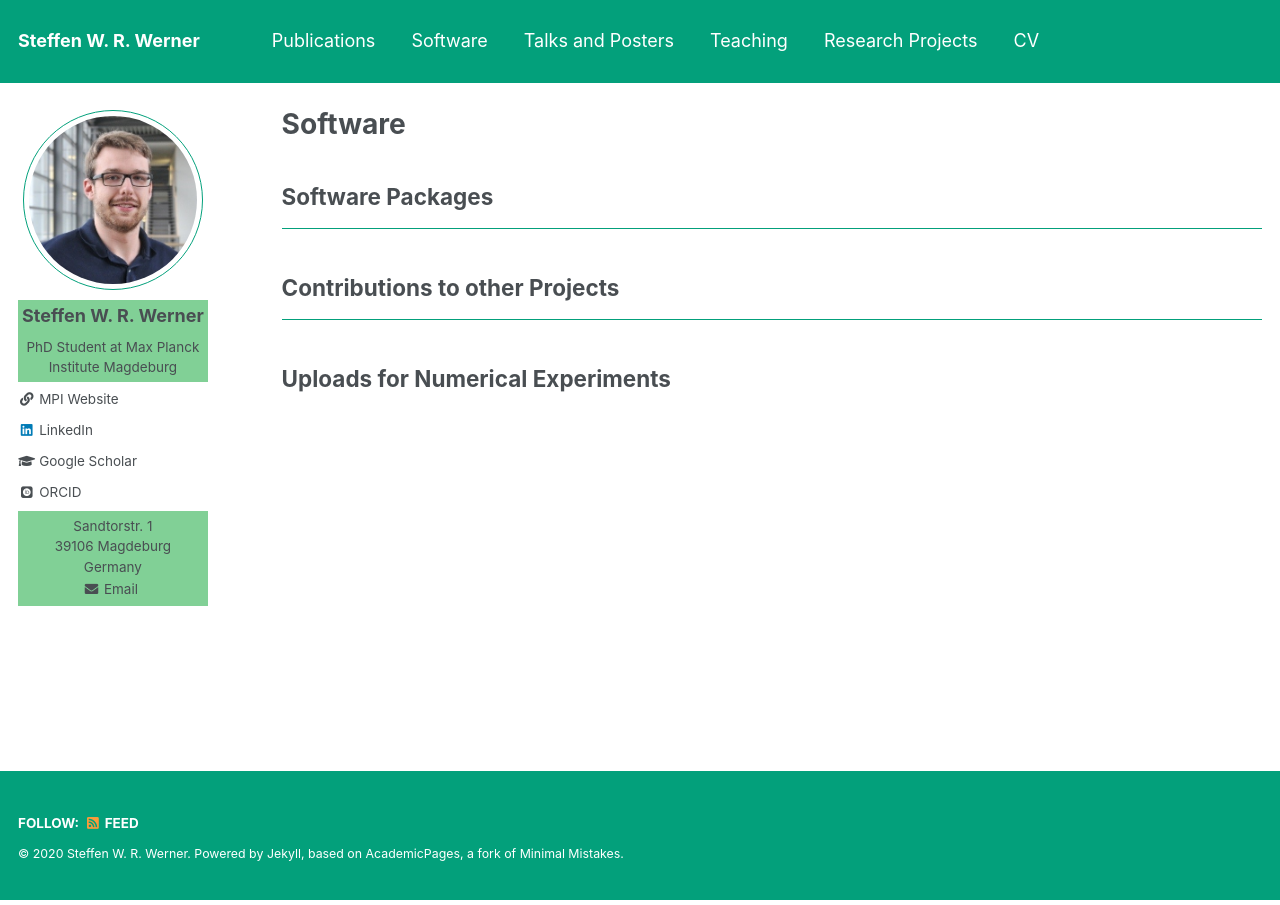
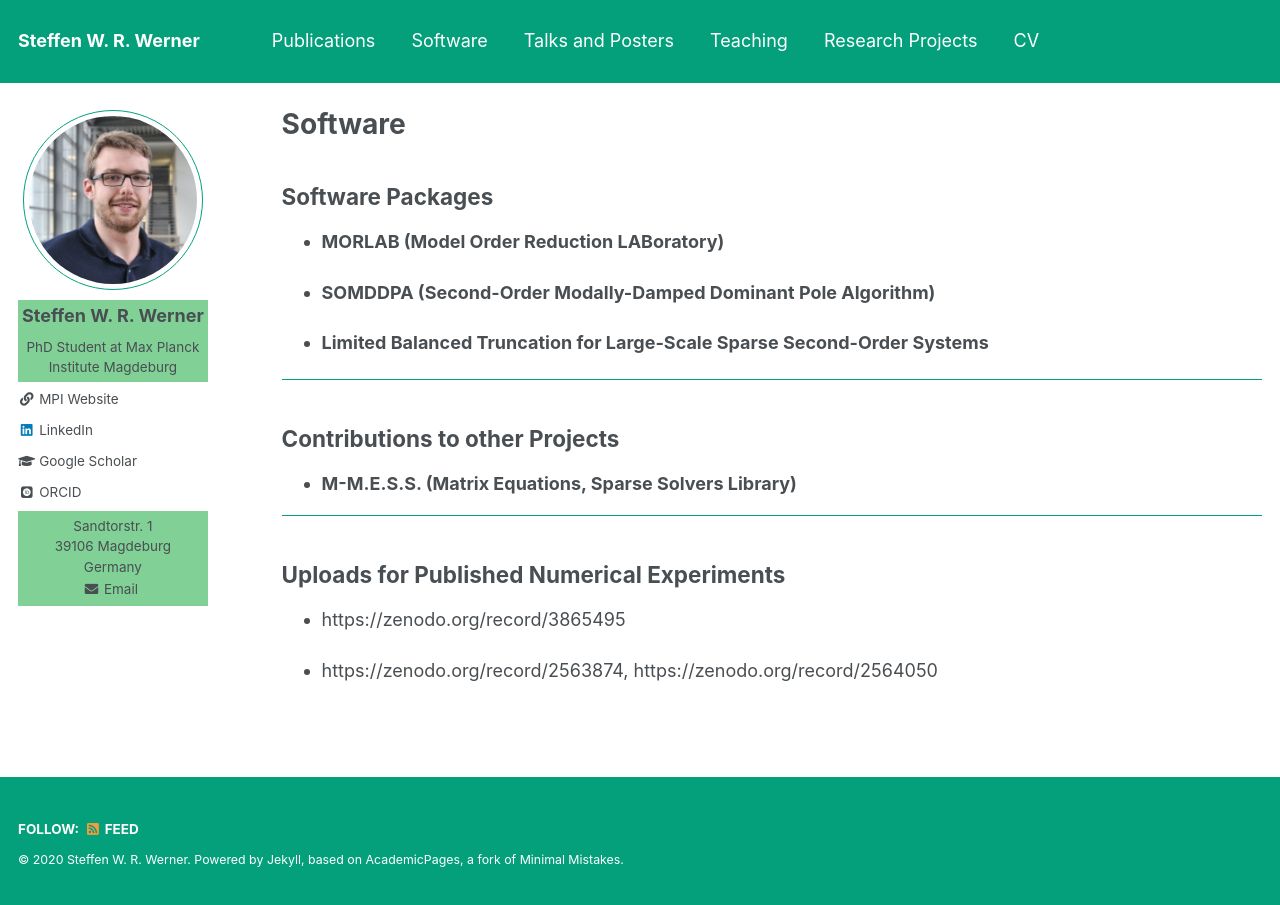
Before and after one commit to ninsteve/ninsteve.github.io, a Jekyll site: the page built from _pages/software.md, in a window 1280 px wide. Built offline with Jekyll 4.4.1, drawn with Linux system fonts in a browser that asks for light colours; some web fonts are replaced.

Commit message:
Added basic projects.

```diff
--- a/_pages/software.md
+++ b/_pages/software.md
@@ -7,10 +7,22 @@ author_profile: true
 
 ## Software Packages ##
 
+* **MORLAB (Model Order Reduction LABoratory)**
+
+* **SOMDDPA (Second-Order Modally-Damped Dominant Pole Algorithm)**
+
+* **Limited Balanced Truncation for Large-Scale Sparse Second-Order Systems**
+
 ---
 
 ## Contributions to other Projects ##
 
+* **M-M.E.S.S. (Matrix Equations, Sparse Solvers Library)**
+
 ---
 
-## Uploads for Numerical Experiments ##
+## Uploads for Published Numerical Experiments ##
+
+* https://zenodo.org/record/3865495
+
+* https://zenodo.org/record/2563874, https://zenodo.org/record/2564050
```
